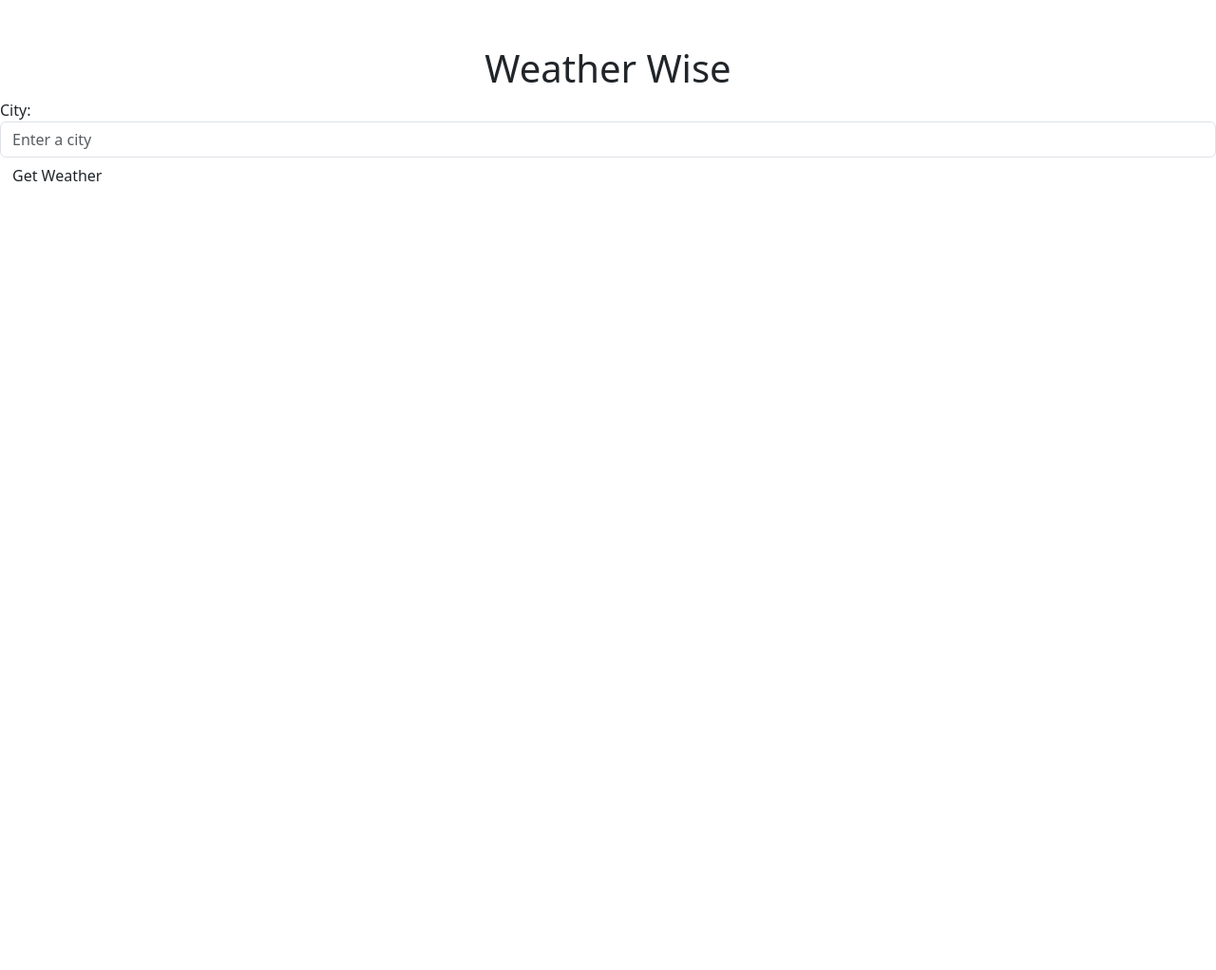
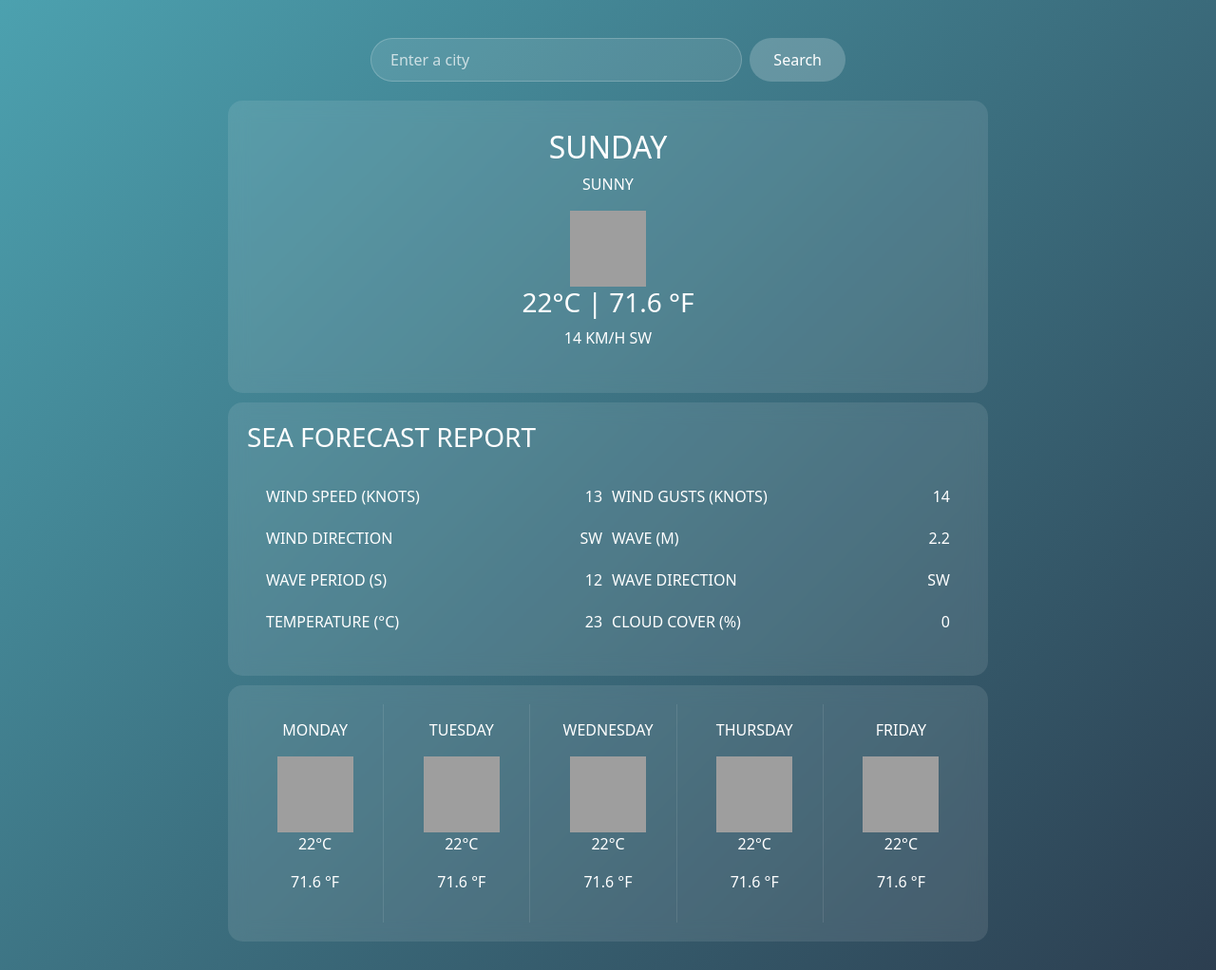
Before and after one commit to robynainsley21/weather_app, a Flask app: page / in a window 1280 px wide. Shown: the whole page at 95% size. Before the commit the page ends 191 px from the top, so only its background shows below. Run offline with Flask 3, Linux system fonts and the light colour scheme; grey boxes are pictures that could not be loaded.

Commit message:
Simanye's design template - will focus on adding functionality tomorrow to see how it goes - PLEASE DO NOT MERGE

```diff
--- a/templates/index.html
+++ b/templates/index.html
@@ -4,38 +4,160 @@
     <meta charset="UTF-8" />
     <meta name="viewport" content="width=device-width, initial-scale=1.0" />
     <title>Weather Wise</title>
-
-    <!-- Bootstrap Stylesheet -->
-    <link
-      href="https://cdn.jsdelivr.net/npm/bootstrap@5.3.0/dist/css/bootstrap.min.css"
-      rel="stylesheet"
-    />
+    <link href="https://cdn.jsdelivr.net/npm/bootstrap@5.3.0/dist/css/bootstrap.min.css" rel="stylesheet" />
+    <style>
+        body {
+            background: linear-gradient(135deg, #4CA1AF 0%, #2C3E50 100%);
+            min-height: 100vh;
+            color: white;
+            padding: 20px;
+        }
+        .weather-container {
+            max-width: 800px;
+            margin: 0 auto;
+        }
+        .weather-card {
+            background: rgba(255, 255, 255, 0.1);
+            backdrop-filter: blur(10px);
+            border-radius: 15px;
+            padding: 20px;
+            margin: 10px 0;
+        }
+        .current-weather {
+            text-align: center;
+            padding: 30px;
+        }
+        .forecast-container {
+            display: flex;
+            justify-content: space-between;
+            flex-wrap: wrap;
+            gap: 10px;
+        }
+        .forecast-day {
+            flex: 1;
+            min-width: 120px;
+            text-align: center;
+            padding: 15px;
+            border-right: 1px solid rgba(255, 255, 255, 0.1);
+        }
+        .forecast-day:last-child {
+            border-right: none;
+        }
+        .weather-icon {
+            width: 80px;
+            height: 80px;
+        }
+        .sea-data {
+            display: grid;
+            grid-template-columns: auto auto;
+            gap: 10px;
+            padding: 20px;
+        }
+        .sea-data p {
+            margin: 5px 0;
+            display: flex;
+            justify-content: space-between;
+        }
+        .search-container {
+            max-width: 500px;
+            margin: 20px auto;
+        }
+        input[type="text"] {
+            background: rgba(255, 255, 255, 0.1);
+            border: 1px solid rgba(255, 255, 255, 0.2);
+            color: white;
+            padding: 10px 20px;
+            border-radius: 25px;
+        }
+        input[type="text"]::placeholder {
+            color: rgba(255, 255, 255, 0.7);
+        }
+        .btn-search {
+            background: rgba(255, 255, 255, 0.2);
+            color: white;
+            border: none;
+            padding: 10px 25px;
+            border-radius: 25px;
+            transition: all 0.3s;
+        }
+        .btn-search:hover {
+            background: rgba(255, 255, 255, 0.3);
+        }
+    </style>
 </head>
 <body>
-    <!-- this is just a template. it can be changed -->
-    <div id="form_container" class="mt-5">
-      <h1 class="text-center">Weather Wise</h1>
-
-      <form action="/weather" method="POST">
-        <div class="form-group">
-          <label for="city">City:</label>
+    <div class="weather-container">
+        <div class="search-container">
+            <form action="/weather" method="POST" class="d-flex gap-2">
                 <input
                     type="text"
                     name="city"
-            id="city"
                     class="form-control"
                     placeholder="Enter a city"
                     required
                 />
-        </div>
-        <button type="submit" class="btn submit_btn">Get Weather</button>
+                <button type="submit" class="btn btn-search">Search</button>
             </form>
-      {% if error %}
-      <div class="alert alert-danger mt-4">{{ error }}</div>
-      {% endif %}
         </div>
 
-    <!-- Bootstrap JS -->
+        <div class="weather-card current-weather">
+            <h2>SUNDAY</h2>
+            <p>SUNNY</p>
+            <img src="https://openweathermap.org/img/wn/01d@2x.png" alt="Weather Icon" class="weather-icon">
+            <h3>22°C | 71.6 °F</h3>
+            <p>14 KM/H SW</p>
+        </div>
+
+        <div class="weather-card">
+            <h3>SEA FORECAST REPORT</h3>
+            <div class="sea-data">
+                <p>WIND SPEED (KNOTS) <span>13</span></p>
+                <p>WIND GUSTS (KNOTS) <span>14</span></p>
+                <p>WIND DIRECTION <span>SW</span></p>
+                <p>WAVE (M) <span>2.2</span></p>
+                <p>WAVE PERIOD (S) <span>12</span></p>
+                <p>WAVE DIRECTION <span>SW</span></p>
+                <p>TEMPERATURE (°C) <span>23</span></p>
+                <p>CLOUD COVER (%) <span>0</span></p>
+            </div>
+        </div>
+
+        <div class="weather-card">
+            <div class="forecast-container">
+                <div class="forecast-day">
+                    <p>MONDAY</p>
+                    <img src="https://openweathermap.org/img/wn/02d@2x.png" alt="Partly Cloudy" class="weather-icon">
+                    <p>22°C</p>
+                    <p>71.6 °F</p>
+                </div>
+                <div class="forecast-day">
+                    <p>TUESDAY</p>
+                    <img src="https://openweathermap.org/img/wn/03d@2x.png" alt="Cloudy" class="weather-icon">
+                    <p>22°C</p>
+                    <p>71.6 °F</p>
+                </div>
+                <div class="forecast-day">
+                    <p>WEDNESDAY</p>
+                    <img src="https://openweathermap.org/img/wn/10d@2x.png" alt="Rain" class="weather-icon">
+                    <p>22°C</p>
+                    <p>71.6 °F</p>
+                </div>
+                <div class="forecast-day">
+                    <p>THURSDAY</p>
+                    <img src="https://openweathermap.org/img/wn/11d@2x.png" alt="Storm" class="weather-icon">
+                    <p>22°C</p>
+                    <p>71.6 °F</p>
+                </div>
+                <div class="forecast-day">
+                    <p>FRIDAY</p>
+                    <img src="https://openweathermap.org/img/wn/13d@2x.png" alt="Snow" class="weather-icon">
+                    <p>22°C</p>
+                    <p>71.6 °F</p>
+                </div>
+            </div>
+        </div>
+    </div>
+
     <script src="https://cdn.jsdelivr.net/npm/bootstrap@5.3.0/dist/js/bootstrap.bundle.min.js"></script>
 </body>
 </html>
```
Lines whose indentation alone changed are shown as unchanged.
